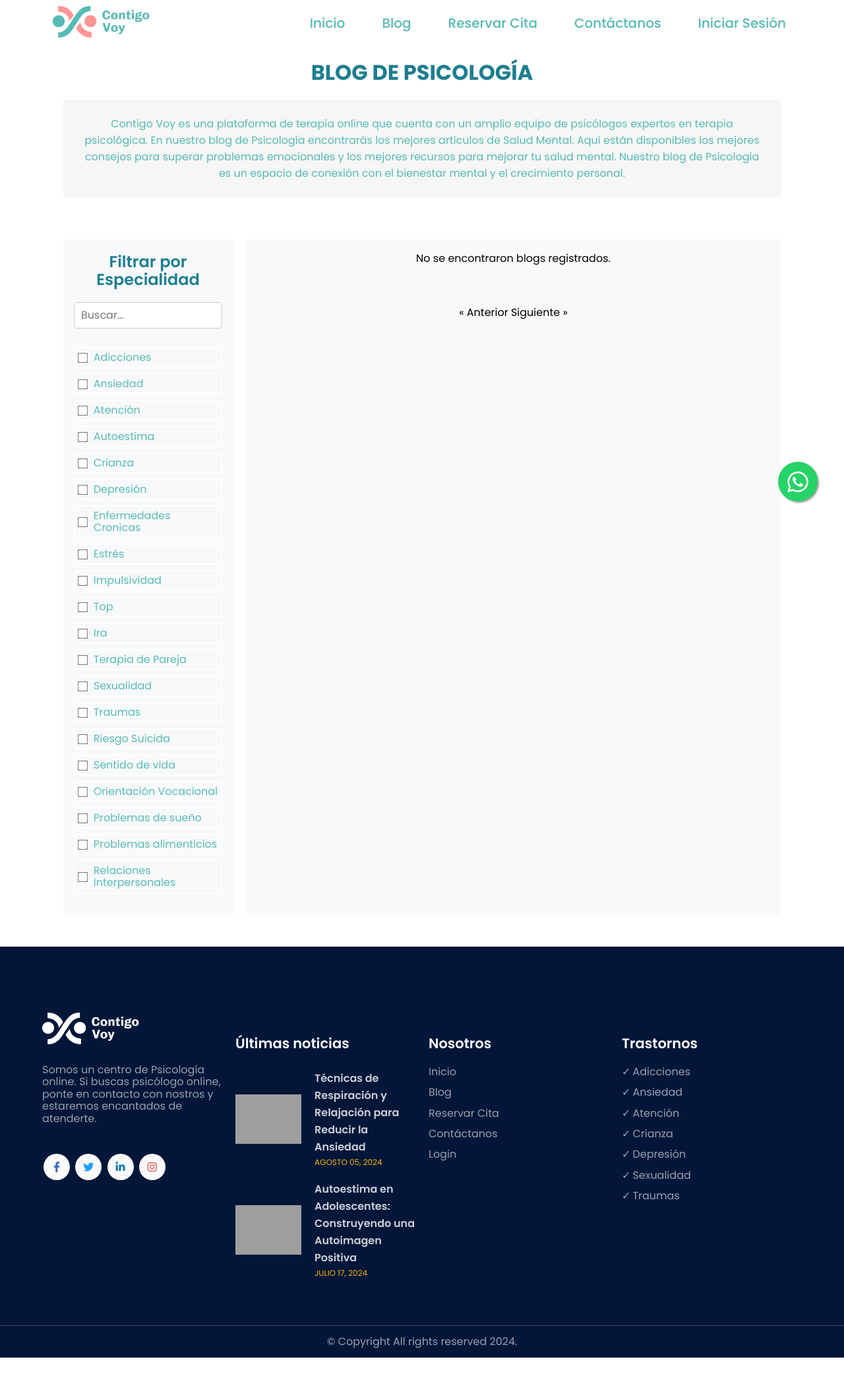
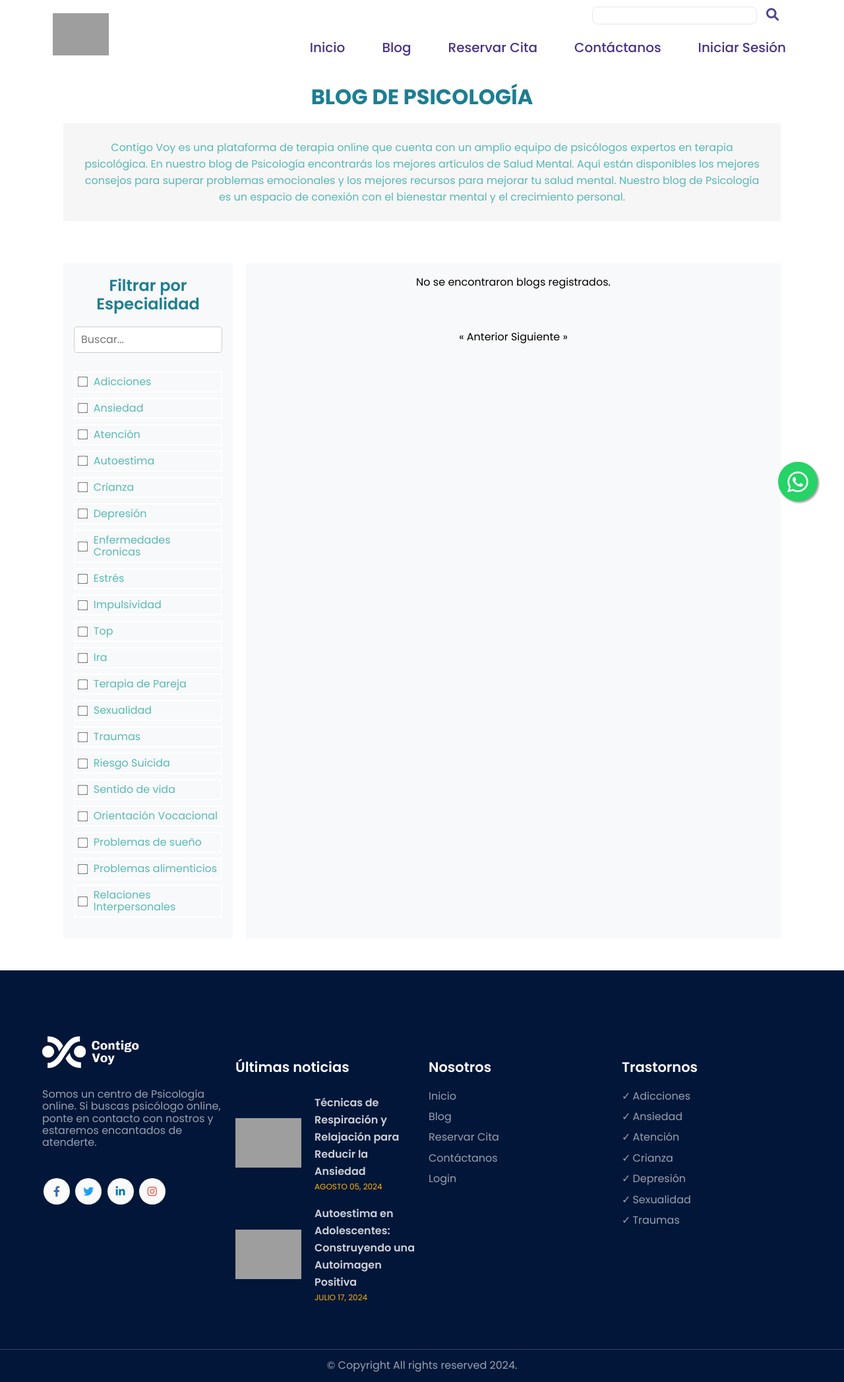
Before and after one commit to marrScielo/calidad-y-prueba, a PHP site: page /Blog.php in a window 1280 px wide. Shown: the whole page at 66% size. Before the commit the page ends 2058 px from the top, so only its background shows below. Run offline with PHP 8.4, Linux system fonts and the light colour scheme; data that the repository does not hold is empty; grey boxes are pictures that could not be loaded.

Commit message:
chore: Actualizar imagen del logo en el encabezado y estilos del encabezado

```diff
--- a/Componentes/header.php
+++ b/Componentes/header.php
@@ -3,13 +3,20 @@
     <nav class="main-header-navigation">
         <div class="main-header-navigation__container u-container logo1">
             <a href="https://contigo-voy.com/" class="main-header-logo">
-                <img src="img/logo-actual.webp" alt="Contigo Voy" class="main-header-logo__image logo-img">
+                <img src="img/logo.gif" alt="Contigo Voy" class="main-header-logo__image logo-img">
             </a>
         </div>
         <div class="menu-icon" id="menu-icon">
             <span></span>
             <span></span>
             <span></span>
+        </div>
+        <div class="header-bar">
+            <div class="search-box">
+                <input type="search">
+                <button>
+                    <i class="fas fa-search"></i>
+                </button>
             </div>
             <ul class="nav-links" id="nav-links">
                     <li><a href="index.php">Inicio</a></li>
@@ -20,6 +27,7 @@
                         <a href="./login.php">Iniciar Sesión </a>
                     </li>
             </ul>
+        </div>
     </nav>
 </header>
 <script>
--- a/css/header-style.css
+++ b/css/header-style.css
@@ -1,3 +1,7 @@
+:root {
+  --text-color: #534489;
+  --old-text-color: #56b9b3;
+}
 body {
   font-family: "Poppins";
 }
@@ -22,7 +26,7 @@ header {
 }
 
 .logo1 img {
-  height: 3em;
+  height: 4rem;
 }
 
 @media (width <= 800px) {
@@ -57,7 +61,7 @@ header {
   height: 0.25rem;
   width: 2.5rem;
   border-radius: 0.5rem;
-  background-color: #00856f;
+  background-color: var(--text-color);
   transition: 0.4s;
 }
 
@@ -73,19 +77,54 @@ header {
   font-size: 16px;
   font-weight: 500;
   text-decoration: none;
-  color: #56B9B3;
+  color: #483285;
   display: inline-block;
   transition: 0.3s ease-in-out;
   padding: 0.5rem 0.5rem;
 }
 
 .nav-links li a:hover {
-  color: #56B9B3;
+  color: var(--text-color);
 }
 
 /* Al hacer scroll hacia abajo */
 header.scrolled {
   border-bottom: 1px solid #e8e8e8;
+}
+
+.header-bar {
+  margin-top: 10px;
+  display: flex;
+  flex-direction: column;
+  @media (max-width: 768px) {
+    position: absolute;
+  }
+  .search-box {
+    padding-right: 1.8rem;
+    display: flex;
+    align-items: center;
+    justify-content: flex-end;
+    gap: 0.5rem;
+    @media (max-width: 768px) {
+      display: none;
+    }
+    input {
+      padding: 0.2rem 1rem;
+      border: 1px solid #e8e8e8;
+      border-radius: 0.5rem;
+      width: 250px;
+      font-size: 1rem;
+      color: var(--text-color);
+    }
+    button {
+      border: none;
+      border-radius: 0.5rem;
+      background: none;
+      color: var(--text-color);
+      font-size: 1.2rem;
+      cursor: pointer;
+    }
+  }
 }
 
 @media (max-width: 768px) {
@@ -94,9 +133,9 @@ header.scrolled {
   }
 
   .nav-links {
-    position: absolute;
+    position: fixed;
     display: none;
-    top: 3.5rem;
+    top: 3.6rem;
     left: 0;
     flex-direction: column;
     width: 100%;
```
Also changed, not shown: 1 other file. Lines whose indentation alone changed are shown as unchanged.
